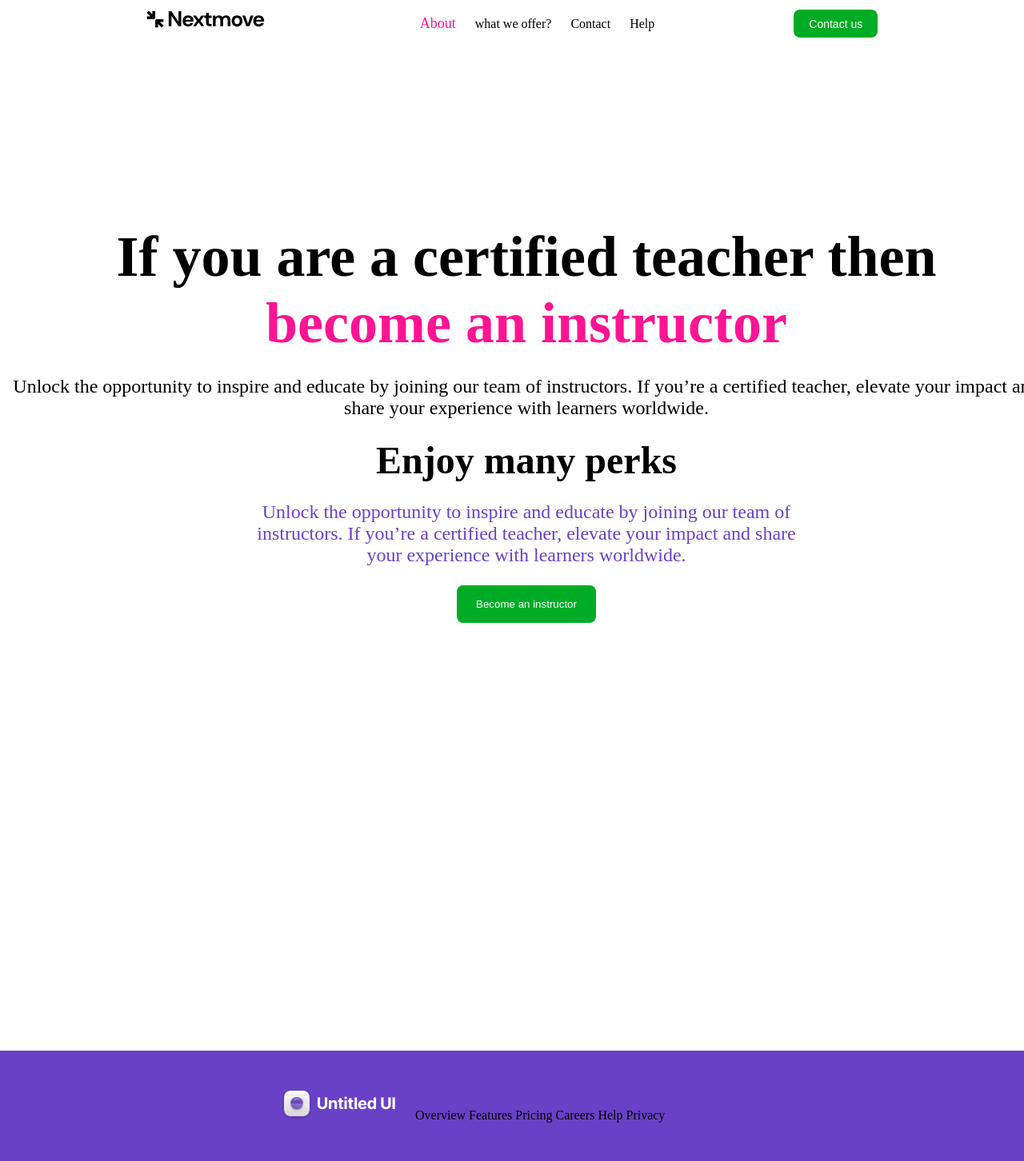
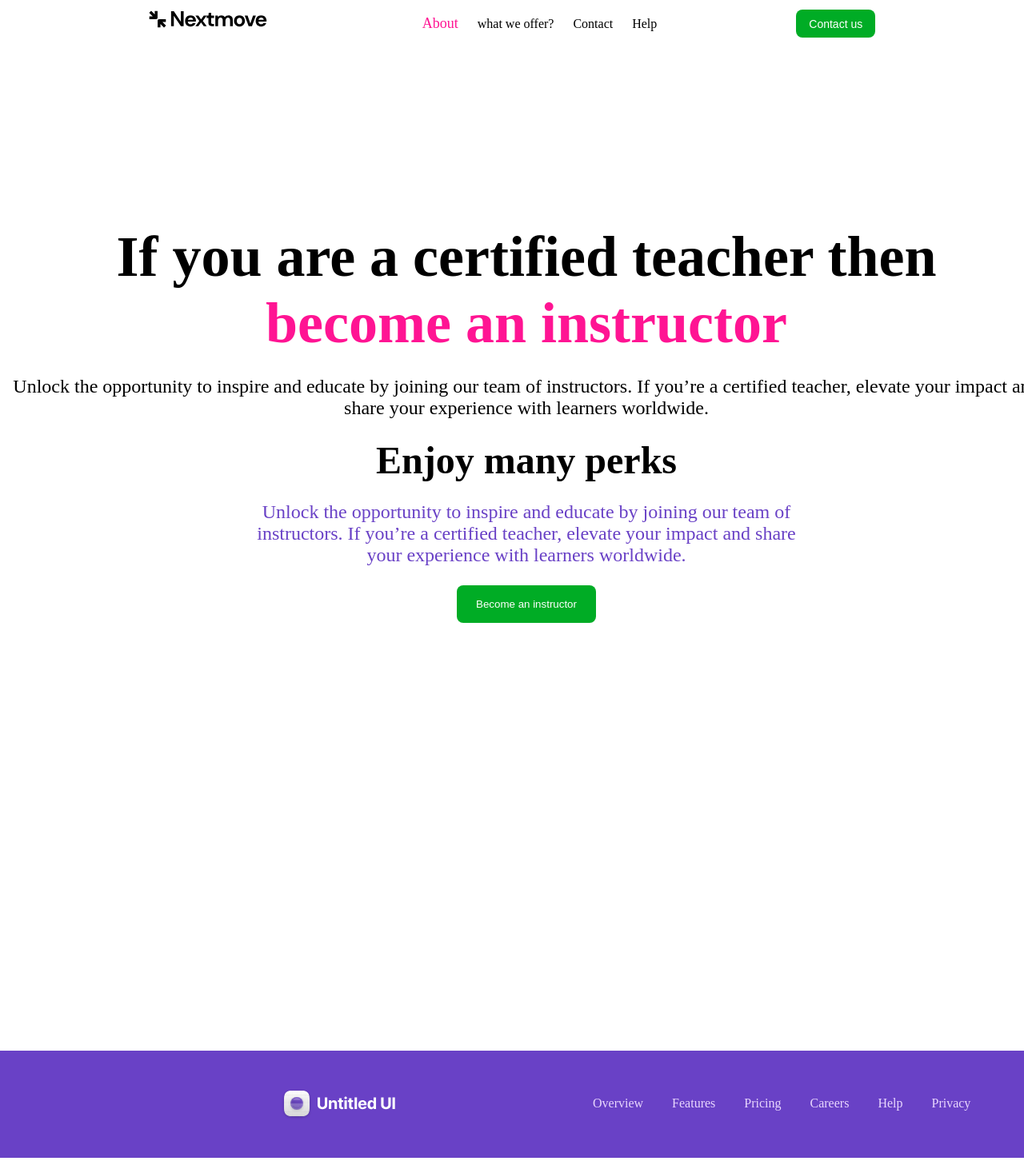
Before and after one commit to giopirveli/css_2.2, a plain HTML site: page index.html in a window 1280 px wide. Shown: the top 1452 px of the page at 80% size. Drawn offline with Linux system fonts and the light colour scheme.

Commit message:
make from with max-with and end progect

```diff
--- a/index.html
+++ b/index.html
@@ -47,13 +47,14 @@
         <div id="conteiner">
             <img src="./images/Logo wrap.svg" alt="">
             <div id="footerLinks">
-                <P>Overview</P>
-                <P>Features</P>
-                <P>Pricing</P>
-                <P>Careers</P>
-                <P>Help</P>
-                <P>Privacy</P>
+                <a href="#">Overview</a>
+                <a href="#">Features</a>
+                <a href="#">Pricing</a>
+                <a href="#">Careers</a>
+                <a href="#">Help</a>
+                <a href="#">Privacy</a>
             </div>
+            <p>© 2077 Untitled UI</p>
         </div>
     </footer>
 </body>
--- a/style.css
+++ b/style.css
@@ -15,7 +15,7 @@
 }
 
 nav {
-    width: 980px;
+    max-width: 980px;
     text-align: center;
 }
 
@@ -29,12 +29,13 @@ header {
 nav input {
     border-radius: 8px;
     background-color: #00AC25;
-    width: 105px;
+    max-width: 105px;
     height: 35px;
     padding: 8px 16px;
     color: white;
     font-size: 14px;
     border: solid white 0px;
+    cursor: pointer;
 }
 
 #aboutLink {
@@ -70,7 +71,7 @@ span {
     margin-bottom: 24px;
 }
 #secondParagrap{
-width: 716px;
+max-width: 716px;
 margin: 0 auto;
 margin-bottom: 24px;
 color: #6941C6;
@@ -82,6 +83,7 @@ font-size: 24px
     background-color: #00AC25;
     color: white;
     border: solid 0px white;
+    cursor: pointer;
 }
 main{
     margin-bottom: 535px;
@@ -91,13 +93,26 @@ footer{
     padding: 48px 0px;
     background-color: #6941C6;
 }
+#conteiner img{
+    vertical-align: middle;
+}
 #conteiner{
-    width: 1216px;
+    max-width: 1216px;
     margin: 0 auto;
+    vertical-align: middle;
 }
 #footerLinks{
     display: inline-block;
+    margin: 0 190px;
 }
-#footerLinks p{
+#footerLinks a{
     display: inline-block;
+    text-decoration:none;
+    color: #E9D7FE;
+    margin-left: 32px;
 }
+#conteiner p{
+    display: inline-block;
+    color: #D6BBFB;
+    max-width: 160px;
+}
```
